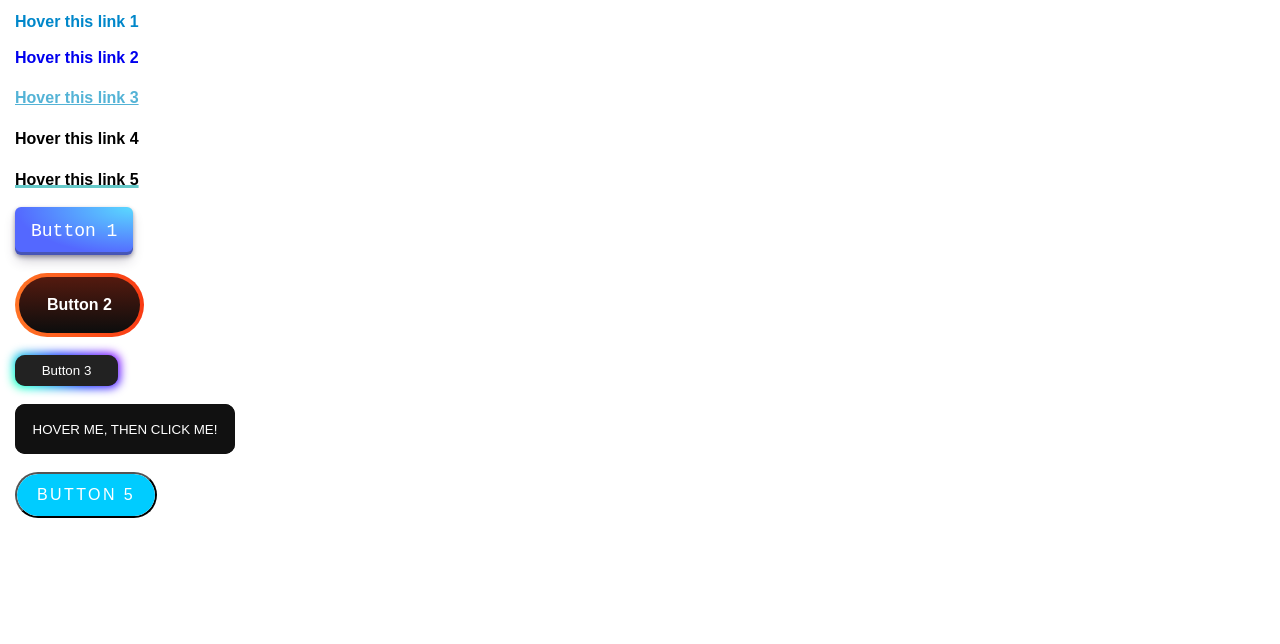
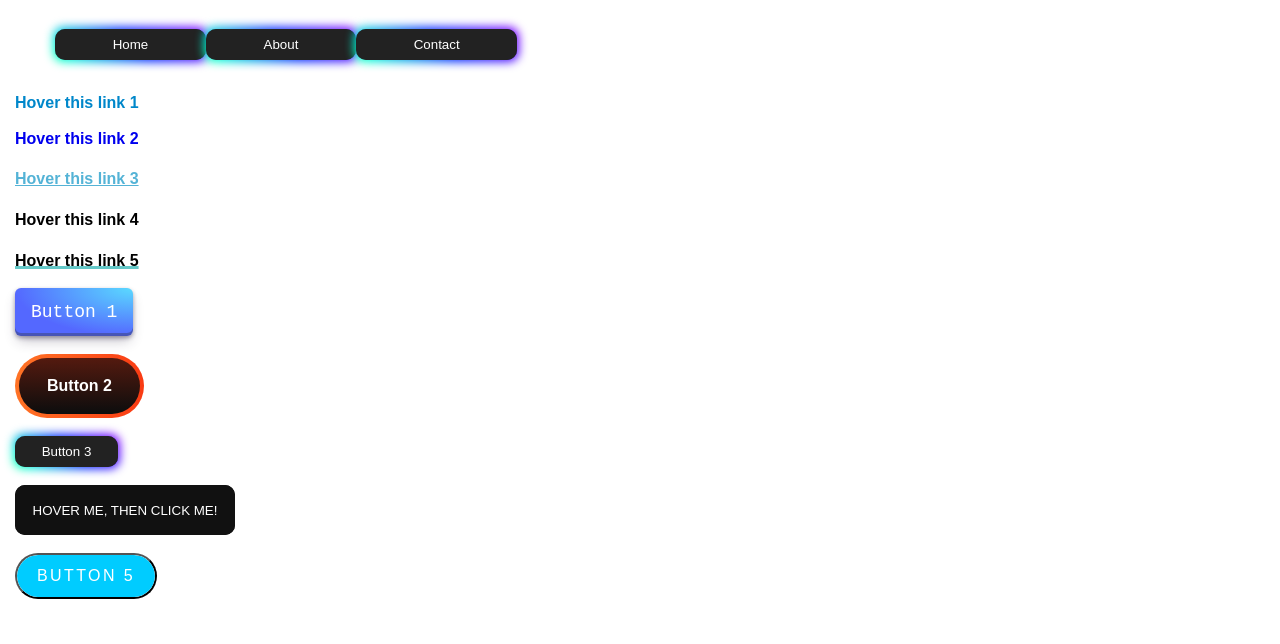
Before and after one commit to DanielleFiene/components-html, a plain HTML site: page index.html in a window 1280 px wide. Shown: the part 156-800 px from the top of the page. Drawn offline with Linux system fonts and the light colour scheme; a script that the page names is missing.

Commit message:
added third navbar with buttons

```diff
--- a/index.html
+++ b/index.html
@@ -37,6 +37,15 @@
                 <li class="navbar-item2"><a href="#contact" class="navbar-link2">Contact</a></li>
             </ul>
         </div>
+        </nav>
+        <br>
+        <!--Navigation bar 3 section-->
+        <nav class="navbar3">
+            <ul class="navbar-list">
+                <button class="button3"><li class="navbar-item3"><a href="#home" class="navbar-link3">Home</a></li></button>
+                <button class="button3"><li class="navbar-item3"><a href="#about" class="navbar-link3">About</a></li></button>
+                <button class="button3"><li class="navbar-item3"><a href="#contact" class="navbar-link3">Contact</a></li></button>
+            </ul>
         </nav>
 
 
--- a/style.css
+++ b/style.css
@@ -11,7 +11,8 @@ body {
 
 .navbar-list {
     display: flex;
-    list-style: none;.navbar {
+    list-style: none;
+    .navbar {
         background-color: #333;
         padding: 10px 20px;
     }
@@ -94,6 +95,17 @@ justify-content: flex-end;
 .navbar-list2 a:hover {
     background-color: #575757;
     border-radius: 4px;
+}
+
+/*navbar 3 with buttons*/
+.navbar-item3 {
+    margin: 0 15px;
+}
+
+.navbar-link3 {
+    color: white;
+    text-decoration: none;
+    padding: 8px 16px;
 }
 
 /* hoverable link 1 underline */
```
